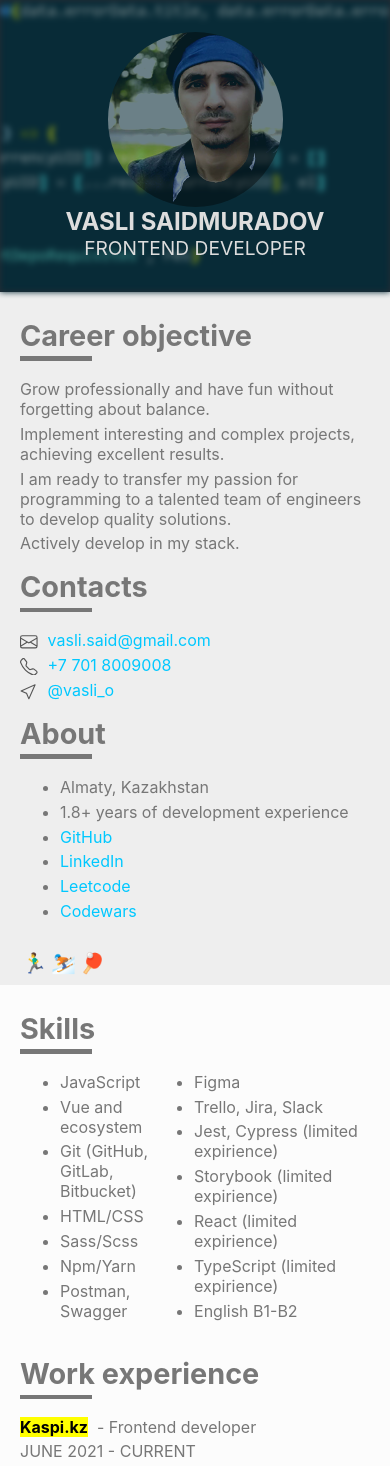
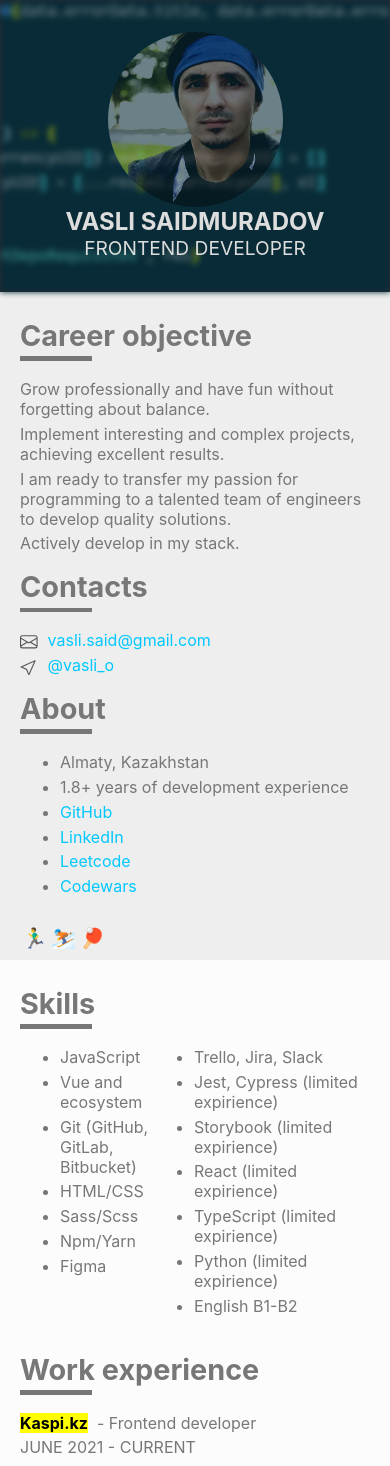
Before and after one commit to VasliSaidmuradov/resume, a React (Create React App) app: page / in a window 390 px wide. Shown: the top 1466 px of the page. Built offline with nearby package versions, Linux system fonts and the light colour scheme.

Commit message:
feat: hide phone number and add one more skill

```diff
--- a/src/gData.js
+++ b/src/gData.js
@@ -12,11 +12,6 @@ const gData = {
       icon: "Envelope",
       text: "vasli.said@gmail.com",
       link: "mailto:vasli.said@gmail.com",
-    },
-    {
-      icon: "Telephone",
-      text: "+7 701 8009008",
-      link: "tel:77018009008",
     },
     {
       icon: "Cursor",
@@ -52,13 +47,13 @@ const gData = {
       "HTML/CSS",
       "Sass/Scss",
       "Npm/Yarn",
-      "Postman, Swagger",
       "Figma",
       "Trello, Jira, Slack",
       "Jest, Cypress (limited expirience)",
       "Storybook (limited expirience)",
       "React (limited expirience)",
       "TypeScript (limited expirience)",
+      "Python (limited expirience)",
       "English B1-B2",
     ],
   },
```
